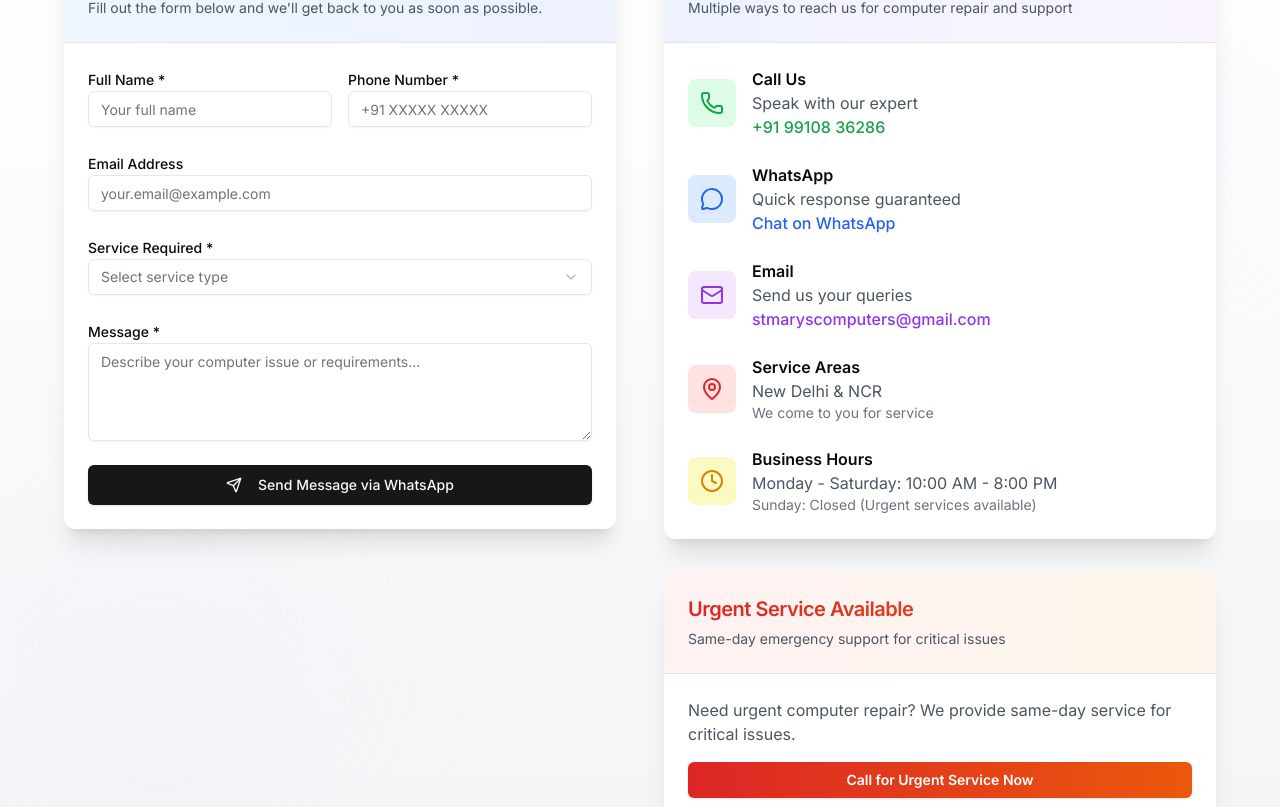
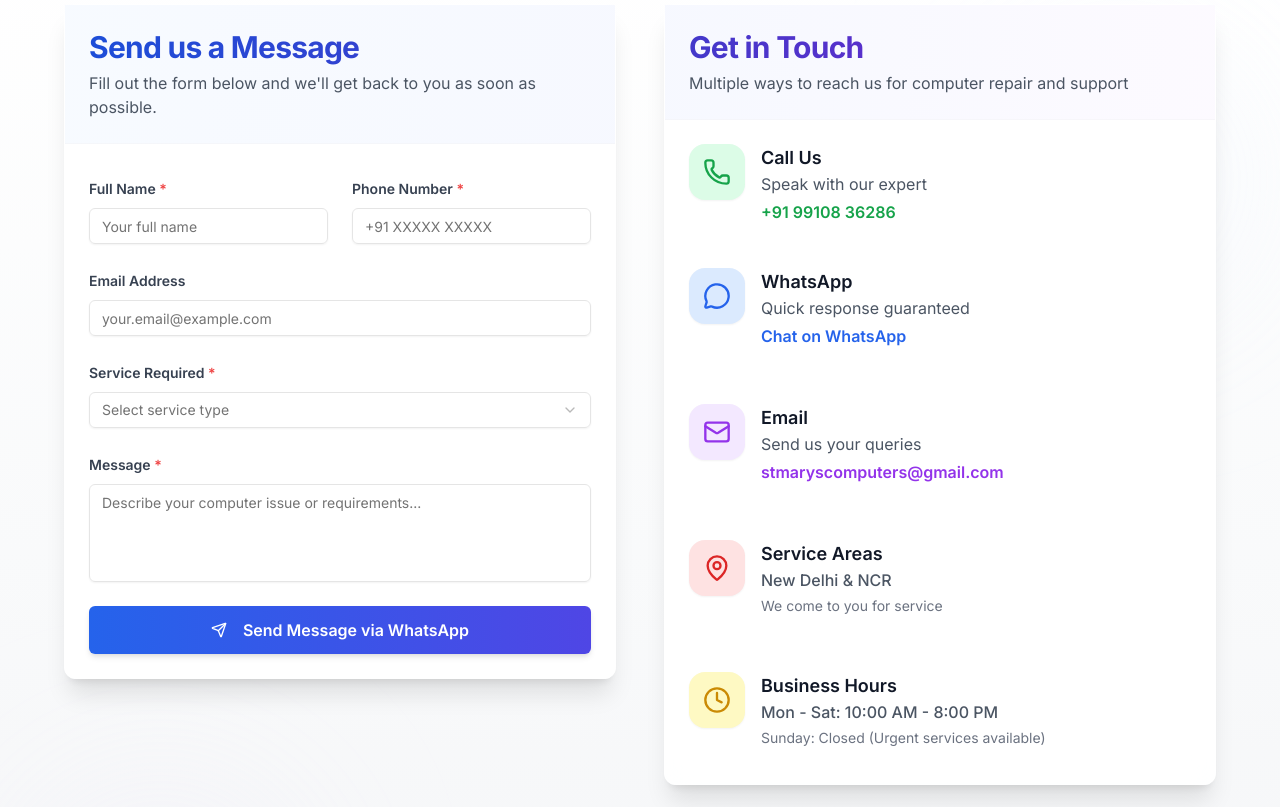
Before and after one commit to dariogeorge21/st-marys-computers, a Next.js app: page /contact in a window 1280 px wide. Shown: the part 553-1360 px from the top of the page. Built offline with nearby package versions, Linux system fonts and the light colour scheme.

Commit message:
feat: redesign contact page with enhanced typography, form UI, and interactive contact cards

```diff
--- a/app/contact/page.tsx
+++ b/app/contact/page.tsx
@@ -42,10 +42,10 @@ export default function ContactPage() {
         </div>
 
         <div className="relative max-w-4xl mx-auto text-center">
-          <h1 className="text-5xl lg:text-6xl font-bold text-gray-900 mb-8 p-2 bg-clip-text text-transparent bg-gradient-to-r from-blue-600 via-indigo-600 to-purple-600">
+          <h1 className="text-5xl lg:text-7xl font-extrabold text-transparent bg-clip-text bg-gradient-to-r from-blue-700 via-indigo-600 to-purple-700 tracking-tight mb-6 pb-2">
             Contact St Mary&apos;s Computers
           </h1>
-          <p className="text-xl text-gray-700 mb-8">
+          <p className="text-lg lg:text-xl text-gray-700 mb-8 max-w-2xl mx-auto leading-relaxed">
             Get in touch for computer repair, laptop service, or any technical support.
             We&apos;re here to help with fast and reliable service.
           </p>
@@ -63,28 +63,29 @@ export default function ContactPage() {
           <div className="grid lg:grid-cols-2 gap-12">
             {/* Contact Form */}
             <div>
-              <Card className="border-0 shadow-xl bg-white/95 backdrop-blur-sm hover:shadow-2xl transition-shadow">
-                <CardHeader className="bg-gradient-to-r from-blue-50 to-indigo-50 border-b">
-                  <CardTitle className="text-2xl bg-clip-text text-transparent bg-gradient-to-r from-blue-600 to-indigo-600">Send us a Message</CardTitle>
-                  <CardDescription className="text-gray-600">
+              <Card className="border border-white/20 shadow-xl bg-white/90 backdrop-blur-md hover:shadow-2xl transition-all duration-300">
+                <CardHeader className="bg-gradient-to-r from-blue-50/50 to-indigo-50/50 border-b border-gray-100/50 pb-6">
+                  <CardTitle className="text-3xl font-bold bg-clip-text text-transparent bg-gradient-to-r from-blue-700 to-indigo-700">Send us a Message</CardTitle>
+                  <CardDescription className="text-gray-600 text-base mt-2">
                     Fill out the form below and we&apos;ll get back to you as soon as possible.
                   </CardDescription>
                 </CardHeader>
                 <CardContent>
-                  <form onSubmit={handleSubmit} className="space-y-6 mt-6">
-                    <div className="grid grid-cols-2 gap-4">
-                      <div>
-                        <Label htmlFor="name">Full Name *</Label>
+                  <form onSubmit={handleSubmit} className="space-y-6 mt-8">
+                    <div className="grid grid-cols-1 md:grid-cols-2 gap-6">
+                      <div className="space-y-2">
+                        <Label htmlFor="name" className="text-sm font-semibold text-gray-700">Full Name <span className="text-red-500">*</span></Label>
                         <Input
                           id="name"
                           value={formData.name}
                           onChange={(e) => handleInputChange("name", e.target.value)}
                           required
                           placeholder="Your full name"
+                          className="bg-white/50 focus:bg-white transition-colors duration-200"
                         />
                       </div>
-                      <div>
-                        <Label htmlFor="phone">Phone Number *</Label>
+                      <div className="space-y-2">
+                        <Label htmlFor="phone" className="text-sm font-semibold text-gray-700">Phone Number <span className="text-red-500">*</span></Label>
                         <Input
                           id="phone"
                           type="tel"
@@ -92,25 +93,27 @@ export default function ContactPage() {
                           onChange={(e) => handleInputChange("phone", e.target.value)}
                           required
                           placeholder="+91 XXXXX XXXXX"
+                          className="bg-white/50 focus:bg-white transition-colors duration-200"
                         />
                       </div>
                     </div>
 
-                    <div>
-                      <Label htmlFor="email">Email Address</Label>
+                    <div className="space-y-2">
+                      <Label htmlFor="email" className="text-sm font-semibold text-gray-700">Email Address</Label>
                       <Input
                         id="email"
                         type="email"
                         value={formData.email}
                         onChange={(e) => handleInputChange("email", e.target.value)}
                         placeholder="your.email@example.com"
+                        className="bg-white/50 focus:bg-white transition-colors duration-200"
                       />
                     </div>
 
-                    <div>
-                      <Label htmlFor="service">Service Required *</Label>
+                    <div className="space-y-2">
+                      <Label htmlFor="service" className="text-sm font-semibold text-gray-700">Service Required <span className="text-red-500">*</span></Label>
                       <Select onValueChange={(value) => handleInputChange("service", value)} required>
-                        <SelectTrigger>
+                        <SelectTrigger className="bg-white/50 focus:bg-white transition-colors duration-200">
                           <SelectValue placeholder="Select service type" />
                         </SelectTrigger>
                         <SelectContent>
@@ -126,8 +129,8 @@ export default function ContactPage() {
                       </Select>
                     </div>
 
-                    <div>
-                      <Label htmlFor="message">Message *</Label>
+                    <div className="space-y-2">
+                      <Label htmlFor="message" className="text-sm font-semibold text-gray-700">Message <span className="text-red-500">*</span></Label>
                       <Textarea
                         id="message"
                         value={formData.message}
@@ -135,11 +138,16 @@ export default function ContactPage() {
                         required
                         placeholder="Describe your computer issue or requirements..."
                         rows={4}
+                        className="bg-white/50 focus:bg-white transition-colors duration-200 resize-none"
                       />
                     </div>
 
-                    <Button type="submit" className="w-full" size="lg">
-                      <Send className="w-5 h-5 mr-2" />
+                    <Button
+                      type="submit"
+                      className="w-full h-12 text-base font-semibold bg-gradient-to-r from-blue-600 to-indigo-600 hover:from-blue-700 hover:to-indigo-700 text-white shadow-md hover:shadow-lg transition-all duration-300 hover:-translate-y-0.5 group"
+                      size="lg"
+                    >
+                      <Send className="w-5 h-5 mr-2 group-hover:translate-x-1 transition-transform duration-300" />
                       Send Message via WhatsApp
                     </Button>
                   </form>
@@ -149,98 +157,103 @@ export default function ContactPage() {
 
             {/* Contact Information */}
             <div className="space-y-8">
-              <Card className="border-0 shadow-xl bg-white/95 backdrop-blur-sm hover:shadow-2xl transition-shadow">
-                <CardHeader className="bg-gradient-to-r from-indigo-50 to-purple-50 border-b">
-                  <CardTitle className="text-2xl bg-clip-text text-transparent bg-gradient-to-r from-indigo-600 to-purple-600">Get in Touch</CardTitle>
-                  <CardDescription className="text-gray-600">
+              <Card className="border border-white/20 shadow-xl bg-white/90 backdrop-blur-md hover:shadow-2xl transition-all duration-300 h-fit">
+                <CardHeader className="bg-gradient-to-r from-indigo-50/50 to-purple-50/50 border-b border-gray-100/50 pb-6">
+                  <CardTitle className="text-3xl font-bold bg-clip-text text-transparent bg-gradient-to-r from-indigo-700 to-purple-700">Get in Touch</CardTitle>
+                  <CardDescription className="text-gray-600 text-base mt-2">
                     Multiple ways to reach us for computer repair and support
                   </CardDescription>
                 </CardHeader>
-                <CardContent className="space-y-6">
-                  <div className="flex items-center gap-4 mt-6">
-                    <div className="w-12 h-12 bg-green-100 rounded-lg flex items-center justify-center">
-                      <Phone className="w-6 h-6 text-green-600" />
+                <CardContent className="space-y-8 mt-6">
+                  <a href="tel:+919910836286" className="flex items-start gap-4 group p-3 -m-3 rounded-xl hover:bg-green-50/50 transition-colors">
+                    <div className="w-14 h-14 bg-green-100 rounded-2xl flex items-center justify-center shrink-0 group-hover:scale-110 group-hover:bg-green-200 transition-all duration-300 shadow-sm">
+                      <Phone className="w-7 h-7 text-green-600" />
                     </div>
                     <div>
-                      <h3 className="font-semibold">Call Us</h3>
-                      <p className="text-gray-600">Speak with our expert</p>
-                      <a href="tel:+919910836286" className="text-green-600 hover:text-green-700 font-medium">
+                      <h3 className="font-semibold text-lg text-gray-900 group-hover:text-green-700 transition-colors">Call Us</h3>
+                      <p className="text-gray-600 mb-1">Speak with our expert</p>
+                      <span className="text-green-600 font-semibold group-hover:underline decoration-2 underline-offset-4">
                         +91 99108 36286
-                      </a>
+                      </span>
+                    </div>
+                  </a>
+
+                  <a href="https://wa.me/919910836286" target="_blank" rel="noopener noreferrer" className="flex items-start gap-4 group p-3 -m-3 rounded-xl hover:bg-blue-50/50 transition-colors">
+                    <div className="w-14 h-14 bg-blue-100 rounded-2xl flex items-center justify-center shrink-0 group-hover:scale-110 group-hover:bg-blue-200 transition-all duration-300 shadow-sm">
+                      <MessageCircle className="w-7 h-7 text-blue-600" />
+                    </div>
+                    <div>
+                      <h3 className="font-semibold text-lg text-gray-900 group-hover:text-blue-700 transition-colors">WhatsApp</h3>
+                      <p className="text-gray-600 mb-1">Quick response guaranteed</p>
+                      <span className="text-blue-600 font-semibold group-hover:underline decoration-2 underline-offset-4">
+                        Chat on WhatsApp
+                      </span>
+                    </div>
+                  </a>
+
+                  <a href="mailto:stmaryscomputers@gmail.com" className="flex items-start gap-4 group p-3 -m-3 rounded-xl hover:bg-purple-50/50 transition-colors">
+                    <div className="w-14 h-14 bg-purple-100 rounded-2xl flex items-center justify-center shrink-0 group-hover:scale-110 group-hover:bg-purple-200 transition-all duration-300 shadow-sm">
+                      <Mail className="w-7 h-7 text-purple-600" />
+                    </div>
+                    <div>
+                      <h3 className="font-semibold text-lg text-gray-900 group-hover:text-purple-700 transition-colors">Email</h3>
+                      <p className="text-gray-600 mb-1">Send us your queries</p>
+                      <span className="text-purple-600 font-semibold group-hover:underline decoration-2 underline-offset-4 break-all">
+                        stmaryscomputers@gmail.com
+                      </span>
+                    </div>
+                  </a>
+
+                  <div className="flex items-start gap-4 p-3 -m-3">
+                    <div className="w-14 h-14 bg-red-100 rounded-2xl flex items-center justify-center shrink-0 shadow-sm">
+                      <MapPin className="w-7 h-7 text-red-600" />
+                    </div>
+                    <div>
+                      <h3 className="font-semibold text-lg text-gray-900">Service Areas</h3>
+                      <p className="text-gray-600 font-medium">New Delhi & NCR</p>
+                      <p className="text-sm text-gray-500 mt-1">We come to you for service</p>
                     </div>
                   </div>
 
-                  <div className="flex items-center gap-4">
-                    <div className="w-12 h-12 bg-blue-100 rounded-lg flex items-center justify-center">
-                      <MessageCircle className="w-6 h-6 text-blue-600" />
+                  <div className="flex items-start gap-4 p-3 -m-3">
+                    <div className="w-14 h-14 bg-yellow-100 rounded-2xl flex items-center justify-center shrink-0 shadow-sm">
+                      <Clock className="w-7 h-7 text-yellow-600" />
                     </div>
                     <div>
-                      <h3 className="font-semibold">WhatsApp</h3>
-                      <p className="text-gray-600">Quick response guaranteed</p>
-                      <a
-                        href="https://wa.me/919910836286"
-                        target="_blank"
-                        rel="noopener noreferrer"
-                        className="text-blue-600 hover:text-blue-700 font-medium"
-                      >
-                        Chat on WhatsApp
-                      </a>
-                    </div>
-                  </div>
-
-                  <div className="flex items-center gap-4">
-                    <div className="w-12 h-12 bg-purple-100 rounded-lg flex items-center justify-center">
-                      <Mail className="w-6 h-6 text-purple-600" />
-                    </div>
-                    <div>
-                      <h3 className="font-semibold">Email</h3>
-                      <p className="text-gray-600">Send us your queries</p>
-                      <a
-                        href="mailto:stmaryscomputers@gmail.com"
-                        className="text-purple-600 hover:text-purple-700 font-medium"
-                      >
-                        stmaryscomputers@gmail.com
-                      </a>
-                    </div>
-                  </div>
-
-                  <div className="flex items-center gap-4">
-                    <div className="w-12 h-12 bg-red-100 rounded-lg flex items-center justify-center">
-                      <MapPin className="w-6 h-6 text-red-600" />
-                    </div>
-                    <div>
-                      <h3 className="font-semibold">Service Areas</h3>
-                      <p className="text-gray-600">New Delhi & NCR</p>
-                      <p className="text-sm text-gray-500">We come to you for service</p>
-                    </div>
-                  </div>
-
-                  <div className="flex items-center gap-4">
-                    <div className="w-12 h-12 bg-yellow-100 rounded-lg flex items-center justify-center">
-                      <Clock className="w-6 h-6 text-yellow-600" />
-                    </div>
-                    <div>
-                      <h3 className="font-semibold">Business Hours</h3>
-                      <p className="text-gray-600">Monday - Saturday: 10:00 AM - 8:00 PM</p>
-                      <p className="text-sm text-gray-500">Sunday: Closed (Urgent services available)</p>
+                      <h3 className="font-semibold text-lg text-gray-900">Business Hours</h3>
+                      <p className="text-gray-600 font-medium">Mon - Sat: 10:00 AM - 8:00 PM</p>
+                      <p className="text-sm text-gray-500 mt-1">Sunday: Closed (Urgent services available)</p>
                     </div>
                   </div>
                 </CardContent>
               </Card>
 
-              <Card className="border-0 shadow-xl bg-white/95 backdrop-blur-sm hover:shadow-2xl transition-shadow overflow-hidden">
-                <CardHeader className="bg-gradient-to-r from-red-50 to-orange-50 border-b">
-                  <CardTitle className="text-xl bg-clip-text text-transparent bg-gradient-to-r from-red-600 to-orange-600">Urgent Service Available</CardTitle>
-                  <CardDescription className="text-gray-600">
+              <Card className="border border-red-100 shadow-xl bg-white/90 backdrop-blur-md hover:shadow-2xl transition-all duration-300 overflow-hidden relative group">
+                <div className="absolute inset-0 bg-gradient-to-br from-red-50 to-orange-50 opacity-50 pointer-events-none"></div>
+                <CardHeader className="relative border-b border-red-100/50 pb-6">
+                  <CardTitle className="text-2xl font-bold bg-clip-text text-transparent bg-gradient-to-r from-red-600 to-orange-600 flex items-center gap-2">
+                    <span className="relative flex h-3 w-3">
+                      <span className="animate-ping absolute inline-flex h-full w-full rounded-full bg-red-400 opacity-75"></span>
+                      <span className="relative inline-flex rounded-full h-3 w-3 bg-red-500"></span>
+                    </span>
+                    Urgent Service
+                  </CardTitle>
+                  <CardDescription className="text-gray-700 font-medium mt-2">
                     Same-day emergency support for critical issues
                   </CardDescription>
                 </CardHeader>
-                <CardContent className="pt-6">
-                  <p className="text-gray-600 mb-4">
-                    Need urgent computer repair? We provide same-day service for critical issues.
+                <CardContent className="relative pt-6">
+                  <p className="text-gray-600 mb-6 leading-relaxed">
+                    Need urgent computer repair? We provide rapid, same-day service to get your system back up and running.
                   </p>
-                  <Button className="w-full bg-gradient-to-r from-red-600 to-orange-600 hover:from-red-700 hover:to-orange-700 text-white font-semibold transition-all duration-300" asChild>
-                    <a href="tel:+919910836286">Call for Urgent Service Now</a>
+                  <Button
+                    className="w-full h-12 text-base bg-gradient-to-r from-red-600 to-orange-600 hover:from-red-700 hover:to-orange-700 text-white shadow-md hover:shadow-lg transition-all duration-300 hover:-translate-y-0.5 group-hover:shadow-red-500/25"
+                    asChild
+                  >
+                    <a href="tel:+919910836286" className="flex items-center justify-center gap-2">
+                      <Phone className="w-4 h-4" />
+                      Call for Urgent Service
+                    </a>
                   </Button>
                 </CardContent>
               </Card>
```
Also changed, not shown: components/contact-section.tsx (line endings or trailing spaces).
